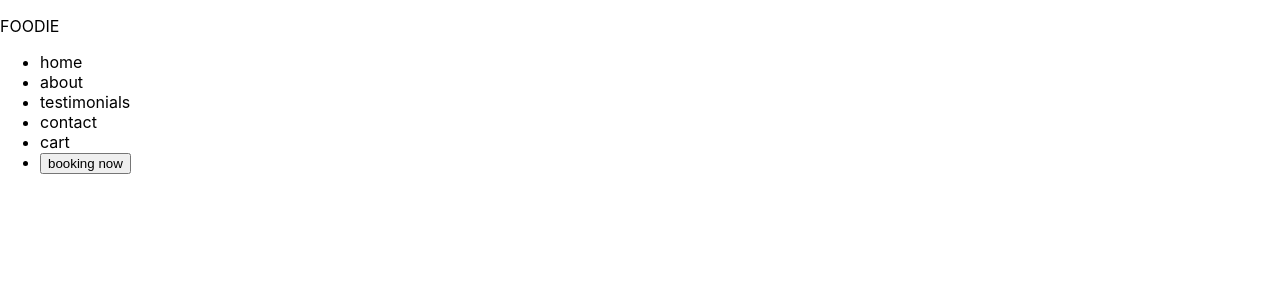
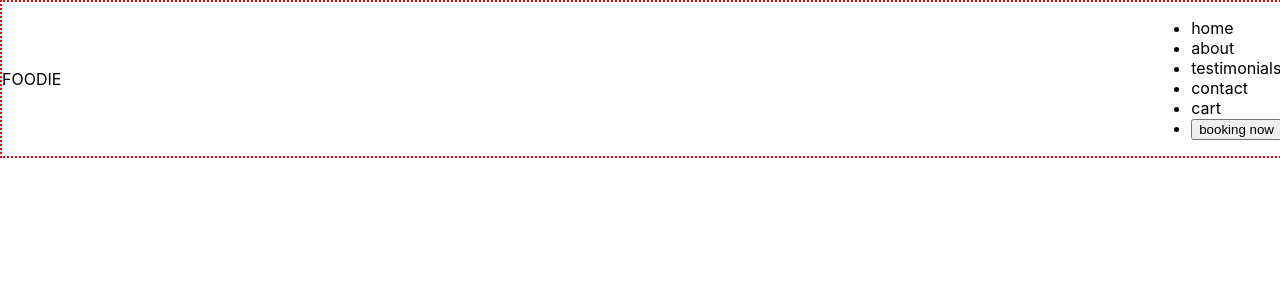
Before and after one commit to mambachristophersteven/react-restaurant-landing-page, a React (Create React App) app: page / in a window 1280 px wide. Shown: the top 300 px of the page. Built offline with nearby package versions, Linux system fonts and the light colour scheme.

Commit message:
styling for navbar component added

```diff
--- a/src/Components/Navbar/Navbar.css
+++ b/src/Components/Navbar/Navbar.css
@@ -0,0 +1,7 @@
+.navbar{
+    border: 2px dotted red;
+    width: 100%;
+    display: flex;
+    align-items: center;
+    justify-content: space-between;
+}
```
